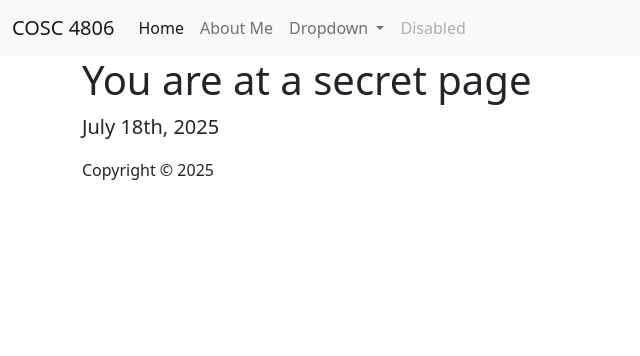
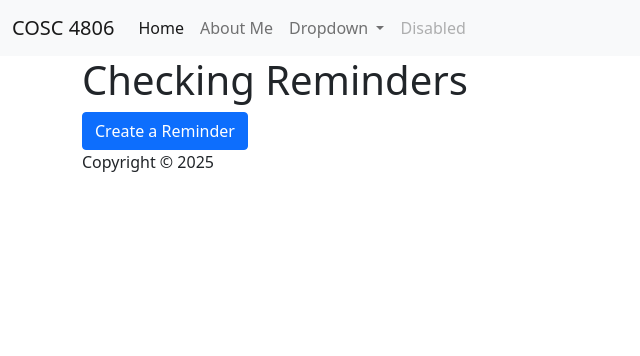
Before and after one commit to TestMatt128/COSC-4806-Assignment-5, a PHP site: template app/views/reminders/index.php in a window 1280 px wide. Shown: the top 356 px of the page, without its empty margins (0-640 px from the left). Run offline with PHP 8.4, Linux system fonts and the light colour scheme; the template is opened without the code that fills it, so the values that code supplies are empty; the visitor is signed in with stand-in values (Sample User, id 1).

```diff
--- a/app/controllers/login.php
+++ b/app/controllers/login.php
@@ -1,7 +1,7 @@
 <?php
 
 class Login extends Controller {
-	// For the Professor that sees this code before running it,
+	//* For the Professor that sees this code before running it,
 	//* Use TestMatt as the username.
 	//* Use Test128 as the password when testing to login.
     public function index() {
--- a/app/views/reminders/index.php
+++ b/app/views/reminders/index.php
@@ -3,10 +3,10 @@
     <div class="page-header" id="banner">
         <div class="row">
             <div class="col-lg-12">
-                <h1>You are at a secret page</h1>
-                <p class="lead"> <?= date("F jS, Y"); ?></p>
+                <h1>Checking Reminders</h1>
             </div>
         </div>
+        <a href="/create" class="btn btn-primary">Create a Reminder</a>
     </div>
 
     <?php require_once 'app/views/templates/footer.php' ?>
```
Also changed, not shown: app/controllers/reports.php (added), app/views/reminders/create.php (added), app/views/reminders/edit.php (added).
